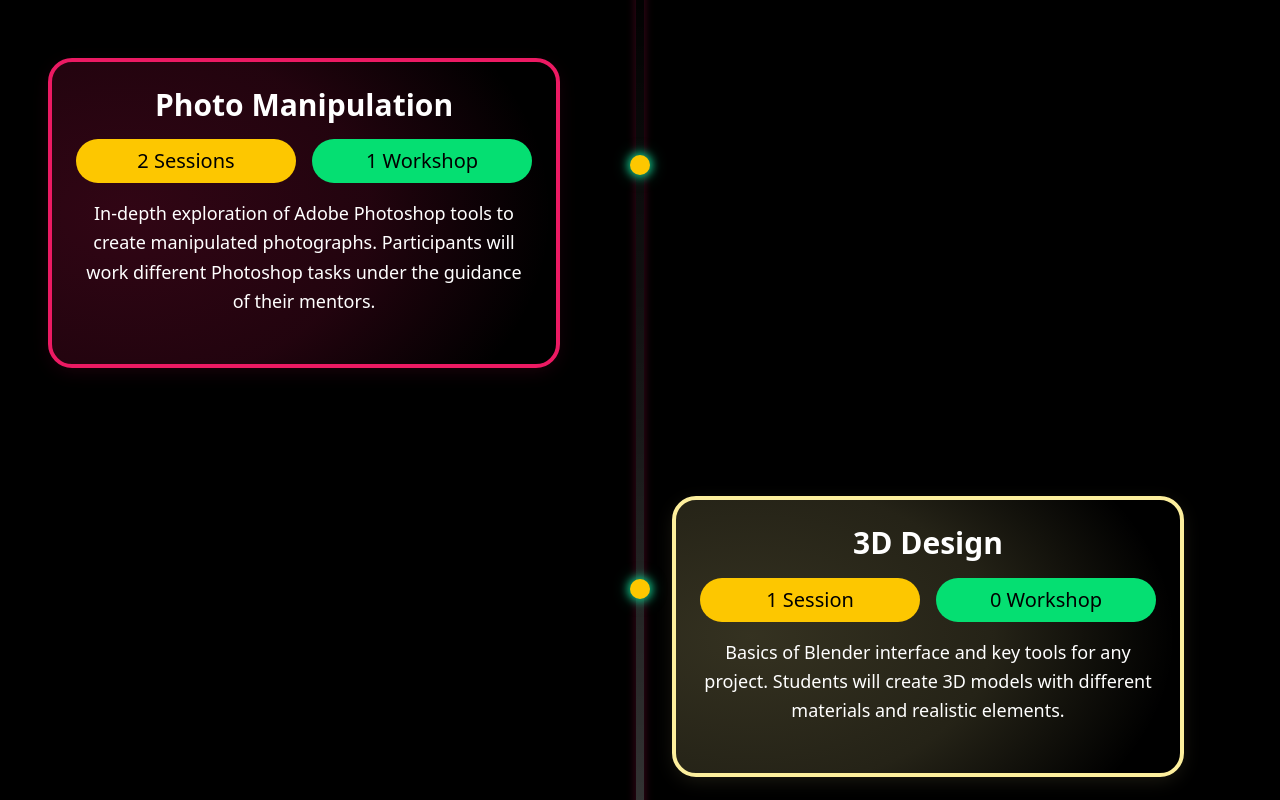
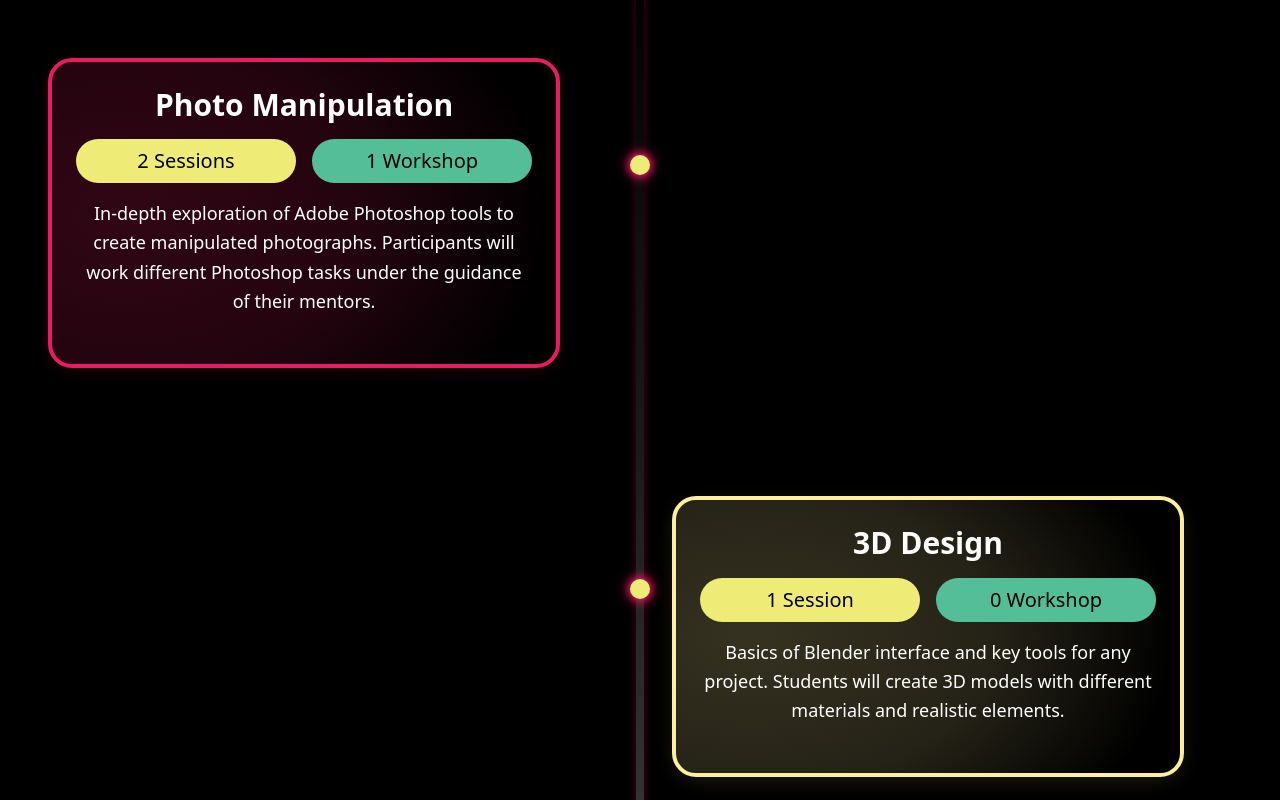
Before and after one commit to YAFFMN/OVAC, a React (Vite) app: page /bootcamp in a window 1280 px wide. Shown: the part 3380-4180 px from the top of the page. Built offline with nearby package versions, Linux system fonts and the light colour scheme.

Commit message:
Update BootcampProgramContent.jsx

```diff
--- a/src/Components/BootcampProgramContent.jsx
+++ b/src/Components/BootcampProgramContent.jsx
@@ -34,12 +34,12 @@ const TimelineDot = ({ index }) => {
     return (
         <div
             ref={dotRef}
-            className={`absolute w-3 h-3 sm:w-4 sm:h-4 md:w-5 md:h-5 rounded-full bg-yellow-400 z-10 left-1/2 -translate-x-1/2 transition-all duration-500 hover:scale-125 hidden sm:block ${
+            className={`absolute w-3 h-3 sm:w-4 sm:h-4 md:w-5 md:h-5 rounded-full bg-[#eeeb76] z-10 left-1/2 -translate-x-1/2 transition-all duration-500 hover:scale-125 hidden sm:block ${
                 isVisible ? 'scale-100 opacity-100' : 'scale-0 opacity-0'
             }`}
             style={{
                 boxShadow: isVisible
-                    ? "0 0 8px 2px #10b981, 0 0 16px 3px rgba(16, 185, 129, 0.3)"
+                    ? "0 0 8px 2px #ec1a63, 0 0 16px 3px rgba(236, 26, 99, 0.3)"
                     : "none",
             }}
         />
@@ -173,7 +173,7 @@ const AnimatedProgramContentCard = ({
             <div className="flex flex-col sm:flex-row space-y-2 sm:space-y-0 sm:space-x-2 md:space-x-4 mb-3 sm:mb-4 w-full">
                 {sessions && (
                     <div
-                        className={`text-black text-sm sm:text-base md:text-lg lg:text-xl font-medium text-center bg-yellow-400 p-1.5 sm:p-2 rounded-full transition-all duration-300 flex-1 ${
+                        className={`text-black text-sm sm:text-base md:text-lg lg:text-xl font-medium text-center bg-[#eeeb76] p-1.5 sm:p-2 rounded-full transition-all duration-300 flex-1 ${
                             isHovered ? 'transform rotate-1 sm:rotate-3 scale-105 sm:scale-110' : ''
                         }`}
                         style={{
@@ -185,7 +185,7 @@ const AnimatedProgramContentCard = ({
                 )}
                 {workshops && (
                     <div
-                        className={`text-black text-sm sm:text-base md:text-lg lg:text-xl font-medium text-center bg-green-400 p-1.5 sm:p-2 rounded-full transition-all duration-300 flex-1 ${
+                        className={`text-black text-sm sm:text-base md:text-lg lg:text-xl font-medium text-center bg-[#53be97] p-1.5 sm:p-2 rounded-full transition-all duration-300 flex-1 ${
                             isHovered ? 'transform -rotate-1 sm:-rotate-3 scale-105 sm:scale-110' : ''
                         }`}
                         style={{
```
